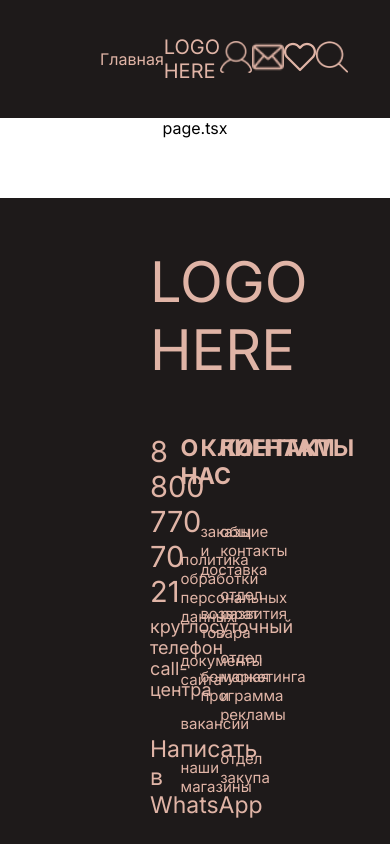
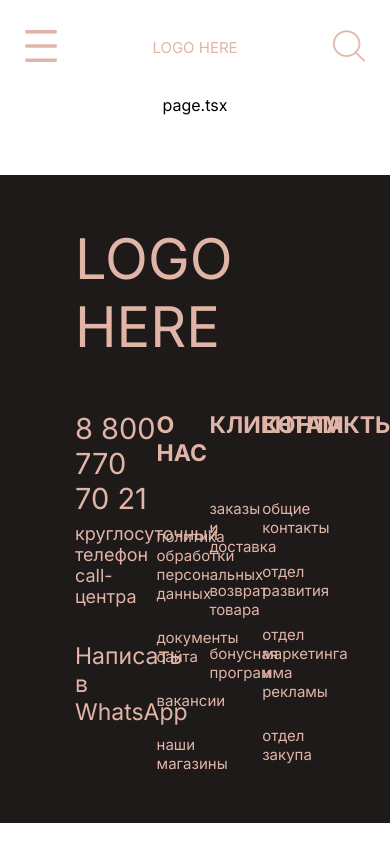
Before and after one commit to destroyer-beep/mvp, a Next.js app: page / in a window 390 px wide. Built offline with nearby package versions, Linux system fonts and the light colour scheme.

Commit message:
refactor

```diff
--- a/src/app/globals.scss
+++ b/src/app/globals.scss
@@ -20,6 +20,11 @@ html, body {
   max-width: 1900px;
   padding: 0 100px;
   margin: 0 auto;
+
+  @media (max-width: 950px) {
+    max-width: 1750px;
+    padding: 0 25px;
+  }
 }
 
 a {
--- a/src/components/Header/Header.module.scss
+++ b/src/components/Header/Header.module.scss
@@ -2,7 +2,16 @@
   width: 100%;
   background-color: var(--primary-bcg);
 
+  @media (max-width: 950px) {
+    background-color: #FFF;
+  }
+
   &__container {
+
+    @media (max-width: 950px) {
+      display: none;
+    }
+
     width: 100%;
     padding: 35px 0;
     display: flex;
@@ -27,6 +36,7 @@
     }
 
     .logo {
+      min-width: 120px;
       color: var(--primary-color);
       font-size: 20px;
     }
@@ -53,4 +63,30 @@
       }
     }
   }
+
+  &__mobile {
+    width: 100%;
+    padding: 30px 0;
+    display: none;
+    justify-content: space-between;
+    align-items: center;
+    background-color: #FFF;
+
+    @media (max-width: 950px) {
+      display: flex;
+    }
+
+    &_burger {
+      background: #FFF;
+    }
+
+    &_logo {
+      font-size: 15px;
+      color: var(--primary-color);
+    }
+
+    &_search {
+      background: #FFF;
+    }
+  }
 }
--- a/src/components/Header/Header.tsx
+++ b/src/components/Header/Header.tsx
@@ -5,6 +5,7 @@ import profileIcon from './images/profile_icon.png';
 import favoritesIcon from './images/favorites_icon.png';
 import searchIcon from './images/search_icon.png';
 import messages from './images/messages.png';
+import burgerIcon from './images/burgerIcon.png';
 
 export default function Header() {
   return <header className={styles.header}>
@@ -57,6 +58,31 @@ export default function Header() {
           </div>
         </div>
       </div>
+      <div className={styles.header__mobile}>
+        <button className={styles.header__mobile_burger}>
+          <Image
+              src={burgerIcon}
+              width={32}
+              height={32}
+              alt={'Burger icon'}
+              priority
+          />
+        </button>
+
+        <div className={styles.header__mobile_logo}>
+          LOGO HERE
+        </div>
+
+        <button className={styles.header__mobile_search}>
+          <Image
+              src={searchIcon}
+              width={32}
+              height={32}
+              alt={'Burger icon'}
+              priority
+          />
+        </button>
+      </div>
     </div>
   </header>
 }
```
Also changed, not shown: src/components/Header/images/burgerIcon.png (added), src/components/Header/images/createIcon.png (added).
